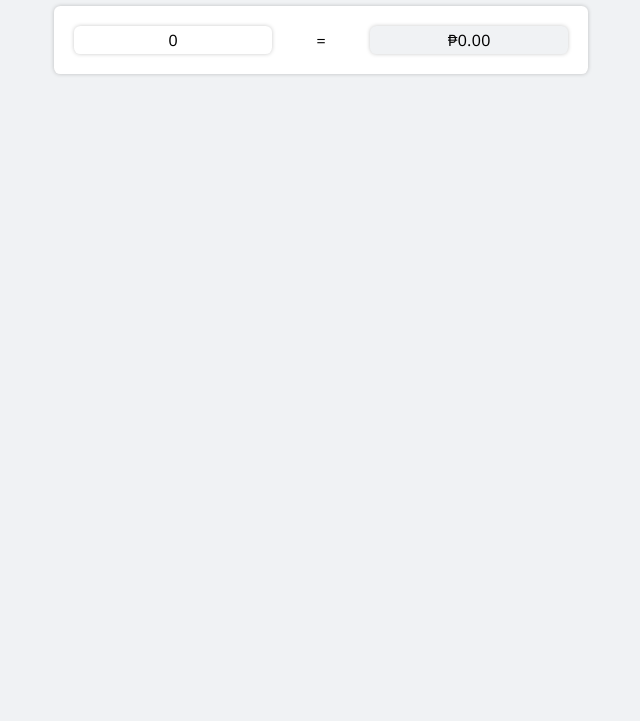
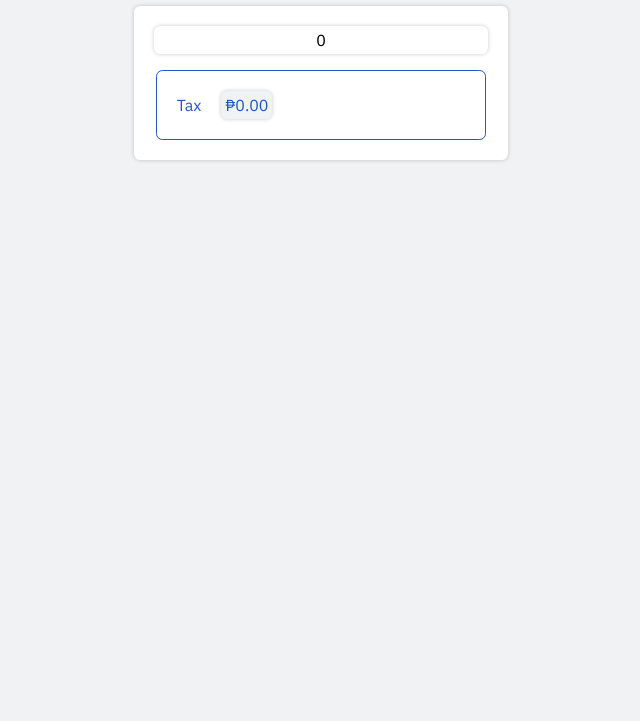
Before and after one commit to adducjpcole/itc, a website: page public/income-tax-calculator/index.html in a window 1280 px wide. Shown: the part 79-800 px from the top of the page, without its empty margins (319-959 px from the left). Drawn offline with Linux system fonts and the light colour scheme.

Commit message:
feat: impl rwd for income tax calculator
* refactor: change gui layout for income tax calculator

```diff
--- a/public/income-tax-calculator/css/styles.css
+++ b/public/income-tax-calculator/css/styles.css
@@ -1,14 +1,12 @@
 @layer base {
   form {
     gap: 1rem;
-    display: grid;
-    grid-template-columns: 3fr 1fr 3fr;
-    flex-direction: row;
-    align-items: center;
-    justify-items: center;
+    display: flex;
+    flex-flow: column wrap;
+    min-width: 30%;
   }
 
-  form * {
+  input {
     width: 100%;
   }
 }
--- a/public/income-tax-calculator/index.html
+++ b/public/income-tax-calculator/index.html
@@ -13,8 +13,8 @@
   </head>
 
   <body>
-    <main id="root">
-      <h1>Income Tax Calculator</h1>
+    <main id="root" class="mx-4">
+      <h1 class="text-center">Income Tax Calculator</h1>
 
       <form class="card">
         <input
@@ -23,8 +23,11 @@
           type="number"
           value="0"
         />
-        <span class="text-center">=</span>
+
+        <fieldset class="card--ghost">
+          <label class="mr-4" for="tax"> Tax </label>
           <output
+            id="tax"
             class="text-center card--alt p-1"
             name="tax"
             for="income"
@@ -33,6 +36,7 @@
           >
             Something went wrong.
           </output>
+        </fieldset>
       </form>
     </main>
   </body>
--- a/public/shared/css/shared.css
+++ b/public/shared/css/shared.css
@@ -33,6 +33,14 @@
     padding: 1.25rem;
     box-shadow: 0 0 0.25rem hsla(0, 0%, 0%, 0.212);
     background-color: #f0f2f4;
+  }
+
+  .card--ghost {
+    border-radius: 0.4rem;
+    padding: 1.25rem;
+    color: #2156cb;
+    border: 1px solid #2156cb;
+    background-color: #ffffff;
   }
 
   .badge {
```
Lines whose indentation alone changed are shown as unchanged.
